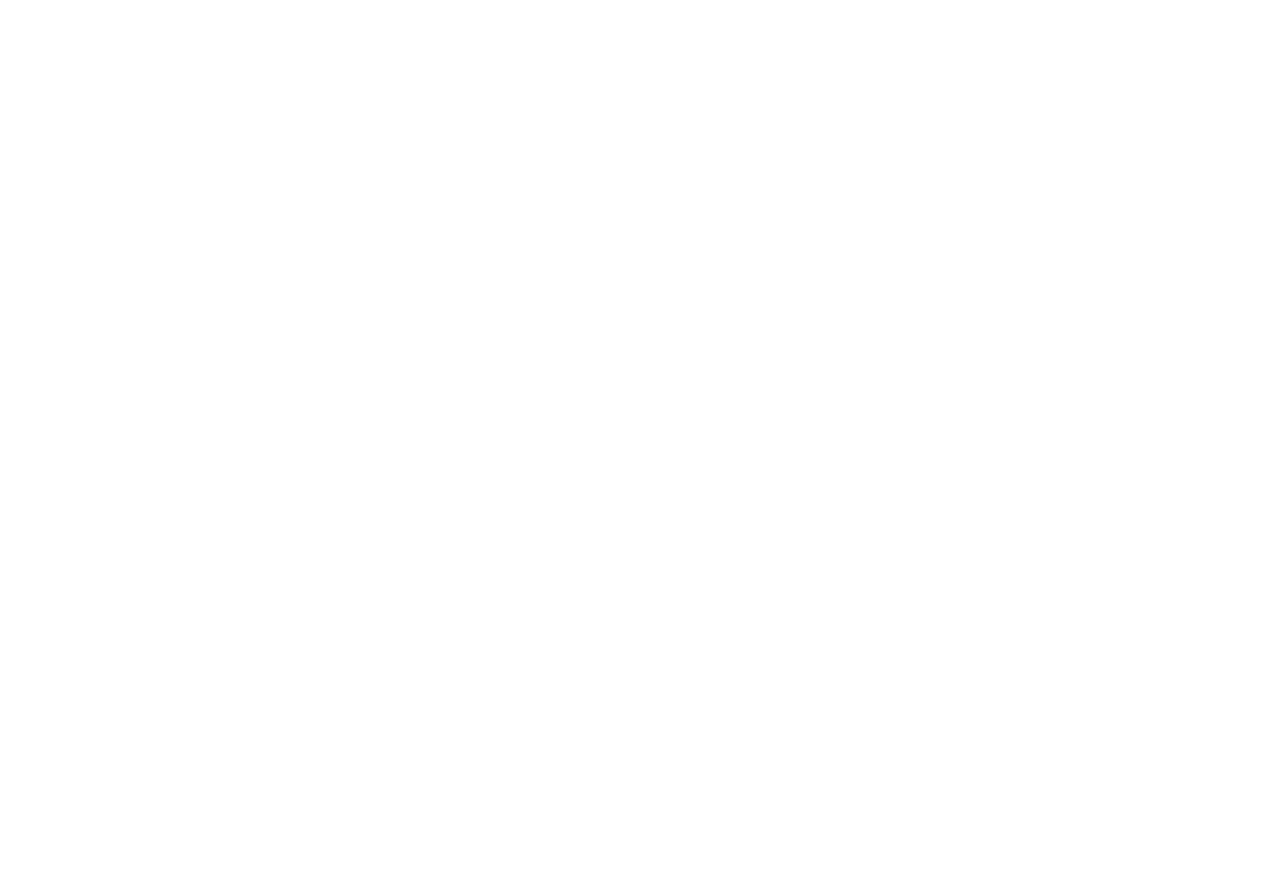
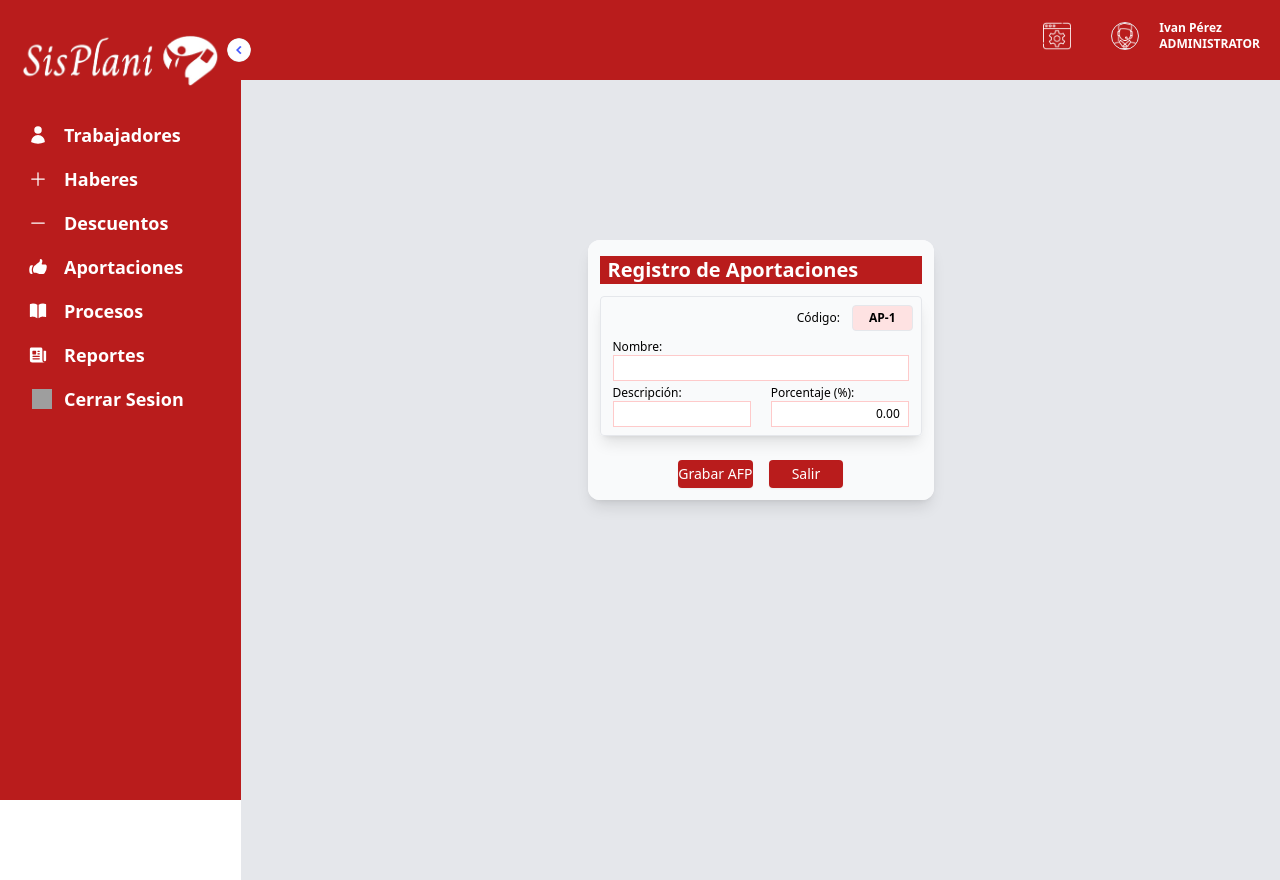
Before and after one commit to IvanejoPerelo/sisplani, a React (Vite) app: page /registroapo in a window 1280 px wide. Before the commit this address had no page. Before the commit the page ends 800 px from the top, so only its background shows below. Built offline with nearby package versions, Linux system fonts and the light colour scheme; grey boxes are pictures that could not be loaded.

Commit message:
Registro Aportaciones

```diff
--- /dev/null
+++ b/src/components/FormApo/index.jsx
@@ -0,0 +1,91 @@
+import { Button, Card, TextField } from "../../components";
+import { useState } from "react";
+import Swal from "sweetalert2";
+import { createAfp } from "../../services";
+
+export default function FormApo() {
+  const [textNombre, setTextNombre] = useState("");
+  const [textDescripcion, setTextDescripcion] = useState("");
+  const [textPorcentaje, setTextPorcentaje] = useState("0.00");
+
+  const handleInputChangeN = (e) => setTextNombre(e.target.value);
+  const handleInputChangeD = (e) => setTextDescripcion(e.target.value);
+  const handleInputChangeP = (e) => setTextPorcentaje(e.target.value);
+
+  const handleFormSubmit = async (e) => {
+    e.preventDefault();
+
+    if (!textNombre || !textDescripcion || !textPorcentaje) {
+        Swal.fire({
+          title: "Error",
+          text: "Completa el campo de nombre",
+          icon: "error",
+        });
+        return;
+      }
+
+      const response = await createAfp({
+        nombre: textNombre,
+        descripcion: textDescripcion,
+        seguros: textPorcentaje,
+      });
+     }
+
+
+
+
+
+  return (
+    <>
+      <form onSubmit={handleFormSubmit}>
+        <Card className="items-center justify-center bg-gray-50">
+          <div className="w-full  text-white p-1 mt-3 mb-2">
+            <h1 className="bg-red-700 font-semibold text-xl px-2">
+              Registro de Aportaciones
+            </h1>
+            <Card className="border rounded shadow-lg mt-3 mb-3 text-xs ">
+              <div className="flex flex-row items-center justify-end gap-3 mb-2 mt-2">
+                <span>Código:</span>
+                <label
+                  htmlFor=""
+                  className="bg-red-100 w-[20%] rounded border py-1 text-center font-bold"
+                >
+                  AP-1
+                </label>
+              </div>
+
+              <div className="flex flex-col items-left mx-1 mb-1">
+                <TextField
+                  label="Nombre:"
+                  name="nombreapo"
+                  value={textNombre}
+                  onChange={handleInputChangeN}
+                />
+              </div>
+
+              <div className="grid grid-cols-2 gap-5 mx-1  mb-2 items-center">
+                <TextField
+                  label="Descripción:"
+                  name="descripcionapo"
+                  value={textDescripcion}
+                  onChange={handleInputChangeD}
+                />
+
+                <TextField
+                  label="Porcentaje (%):"
+                  name="porcentajeapo"
+                  value={textPorcentaje}
+                  onChange={handleInputChangeP}
+                />
+              </div>
+            </Card>
+          </div>
+          <div className="w-[50%] flex items-center justify-right gap-4">
+            <Button text="Grabar AFP" type="submit" />
+            <Button text="Salir" type="button" />
+          </div>
+        </Card>
+      </form>
+    </>
+  );
+}
--- a/src/components/index.js
+++ b/src/components/index.js
@@ -3,6 +3,7 @@
 export { default as Card } from "./Card"
 
 export { default as FormAfp } from "./FormAfp"
+export { default as FormApo } from "./FormApo"
 export { default as FormDes } from "./FormDes"
 export { default as FormEmp } from "./FormEmp"
 export { default as FormHab } from "./FormHab"
--- /dev/null
+++ b/src/pages/RegistroApo/index.jsx
@@ -0,0 +1,12 @@
+import { Frame, FormApo } from "../../components";
+
+export default function RegistroApo () {
+    return (
+        <>
+        <Frame className="w-1/3">
+          <FormApo />
+        </Frame>
+      </>
+    );
+
+}
--- a/src/pages/index.js
+++ b/src/pages/index.js
@@ -6,6 +6,7 @@
 export { default as ListarEmp } from "./ListarEmp";
 
 export { default as RegistroAfp } from "./RegistroAfp";
+export { default as RegistroApo } from "./RegistroApo";
 export { default as RegistroDes } from "./RegistroDes";
 export { default as RegistroEmp } from "./RegistroEmp";
 export { default as RegistroHab } from "./RegistroHab";
--- a/src/router/index.jsx
+++ b/src/router/index.jsx
@@ -1,5 +1,5 @@
 import { BrowserRouter, Routes, Route } from "react-router-dom";
-import { Home, Login, RegistroDes, RegistroHab, RegistroAfp, ListarEmp } from "../pages";
+import { Home, Login, RegistroDes, RegistroHab,  RegistroAfp, RegistroApo, ListarEmp } from "../pages";
 import { Layout } from "../components";
 import RegistroEmp from "../pages/RegistroEmp";
 
@@ -16,6 +16,7 @@
                         <Route path="/registrohab" element={<RegistroHab/>}/>
                         <Route path="/registrodes" element={<RegistroDes/>}/>
                         <Route path="/registroafp" element={<RegistroAfp/>}/>
+                        <Route path="/registroapo" element={<RegistroApo />} />
                         <Route path="/listaremp" element={<ListarEmp/>}/>
                    </Route>
                 </Route>
```
